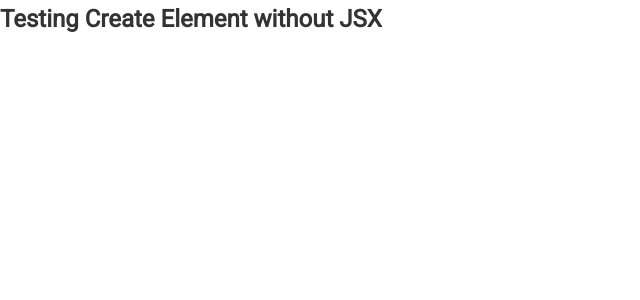
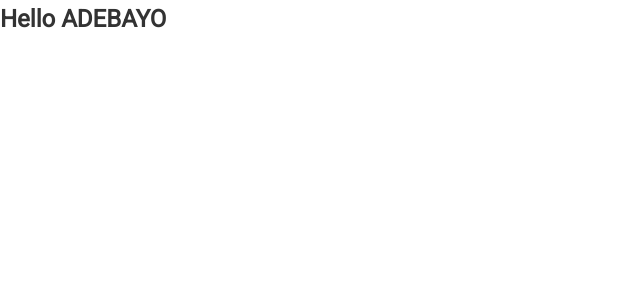
Before and after one commit to Ad3bay0c/Github-Finder, a React (Create React App) app: page / in a window 1280 px wide. Shown: the top 300 px of the page, without its empty margins (0-640 px from the left). Built offline with nearby package versions, Linux system fonts and the light colour scheme.

Commit message:
javascript tested fine

```diff
--- a/src/App.js
+++ b/src/App.js
@@ -1,9 +1,24 @@
-import { Component, createElement } from 'react';
-import './App.css';
+import { Component } from "react";
+import "./App.css";
 
-class App extends Component{
+class App extends Component {
+  FooBar = () => "We Move";
   render() {
-    return createElement("div", {className: "App"}, createElement("h2", null, "Testing Create Element without JSX"))
+    const name = "Adebayo";
+
+    const foo = () => "FooBar";
+
+    const Loading = "true";
+    const showName = true;
+    return (
+      <div className="App">
+        {!Loading ? (
+          <h4>Loading..</h4>
+        ) : (
+          <h2>Hello {showName && name.toUpperCase()}</h2>
+        )}
+      </div>
+    );
   }
 }
 
```
